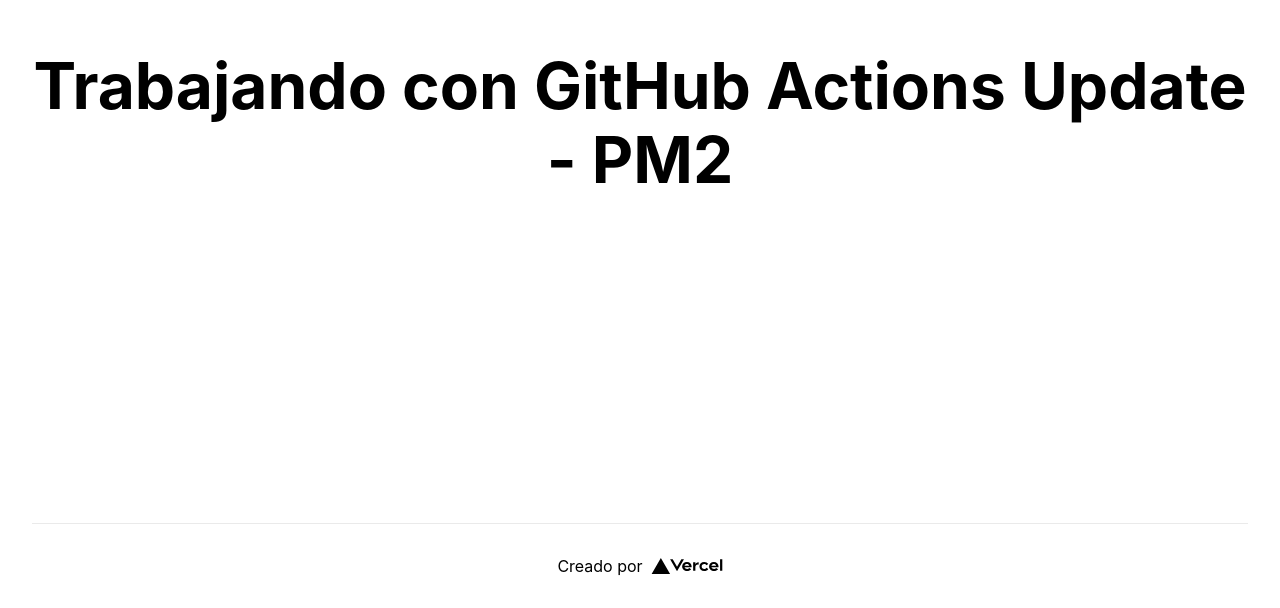
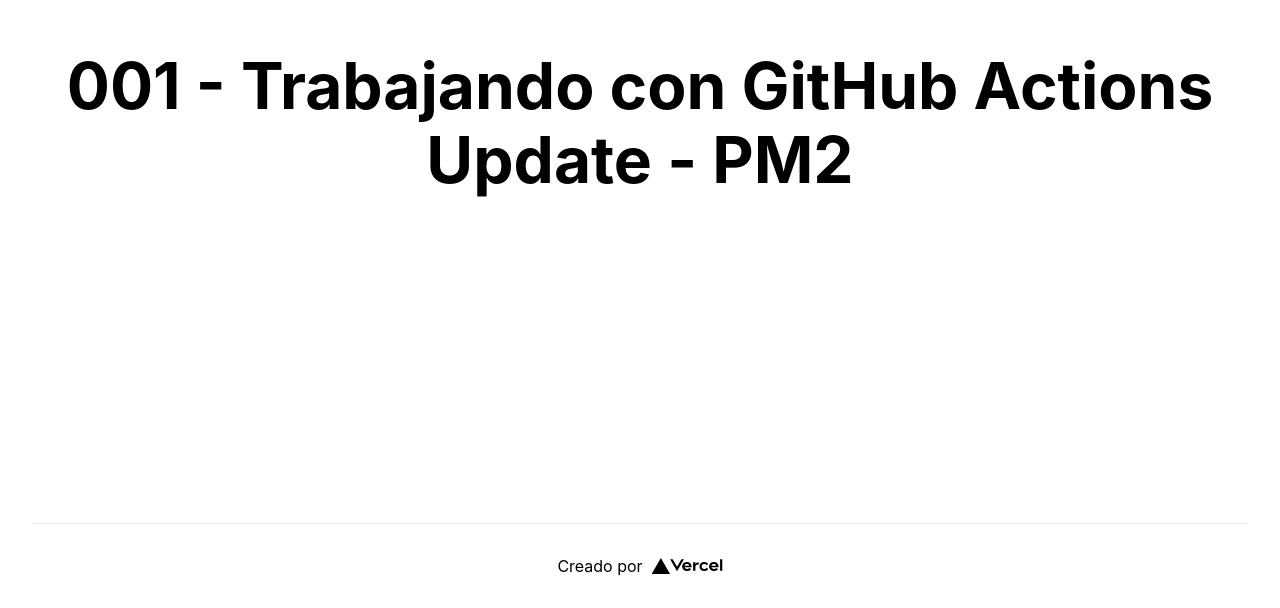
Before and after one commit to alekusa/nextjs-gtihub-action, a Next.js app: page / in a window 1280 px wide. Shown: the part 277-885 px from the top of the page. Built offline with nearby package versions, Linux system fonts and the light colour scheme.

Commit message:
solution

```diff
--- a/pages/index.tsx
+++ b/pages/index.tsx
@@ -13,7 +13,7 @@
 
       <main className={styles.main}>
         <h1 className={styles.title}>
-          Trabajando con GitHub Actions Update - PM2
+          001 - Trabajando con GitHub Actions Update - PM2
         </h1>
 
       </main>
```
